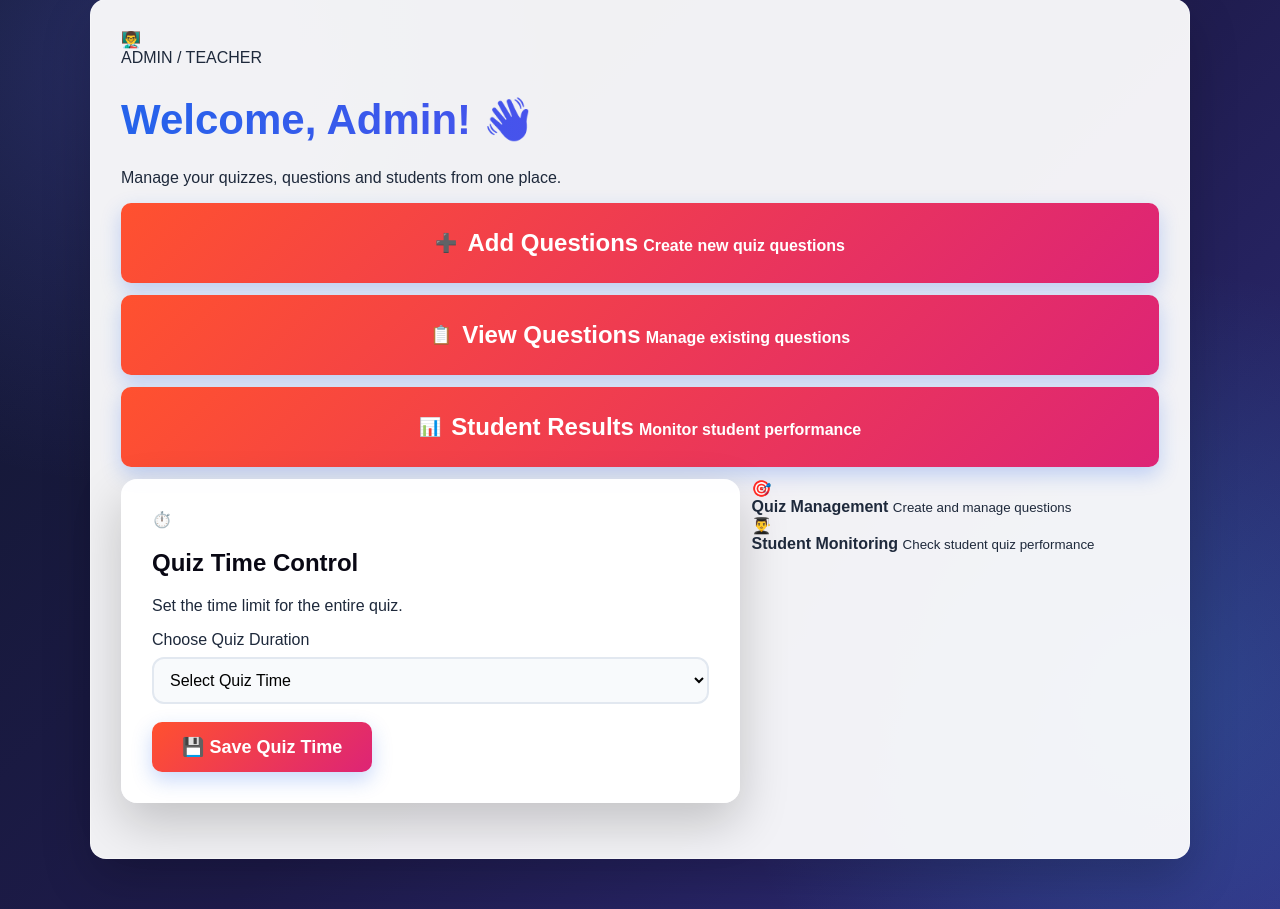
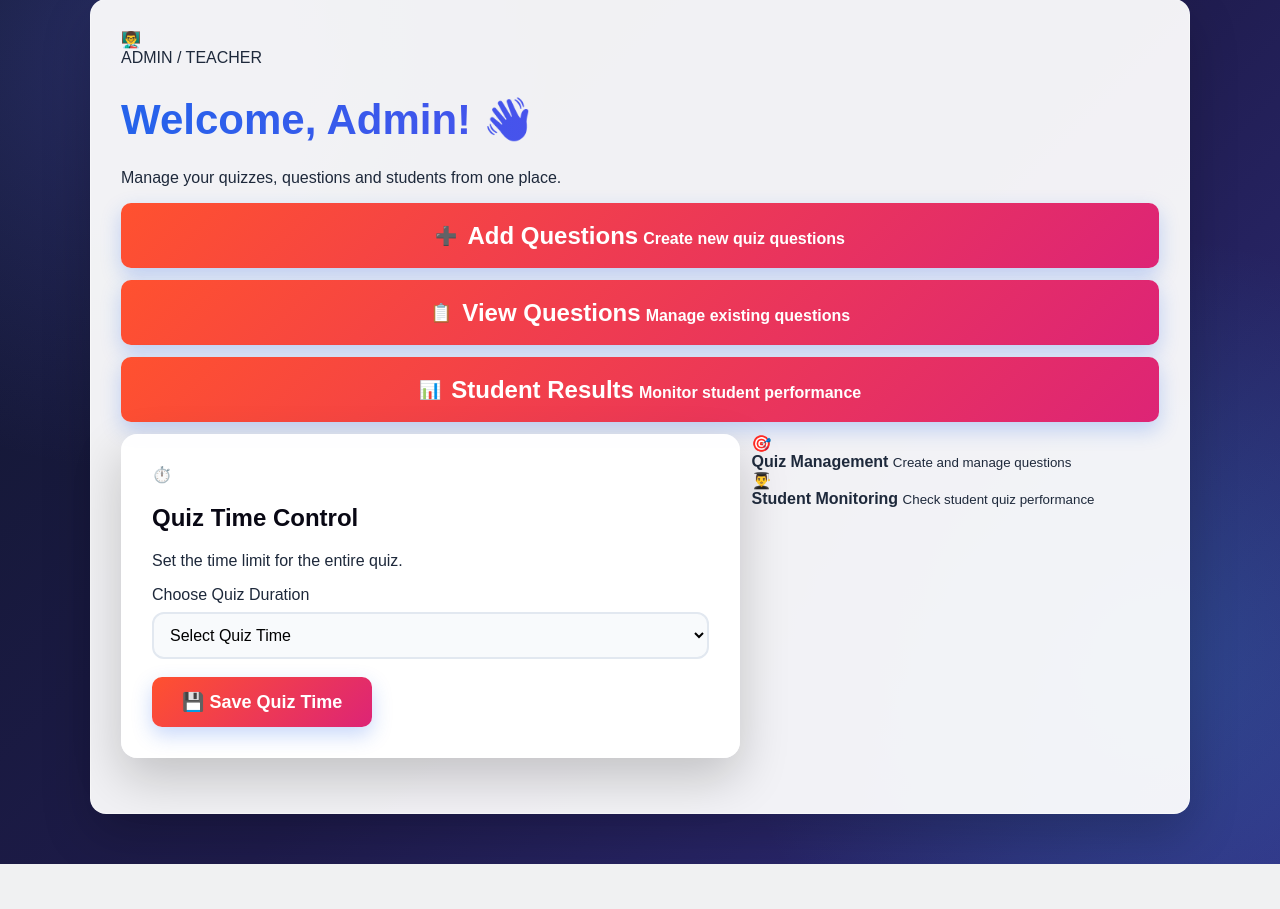
Before and after one commit to Sum332/online-quiz-management-system, a Python web app: template templates/admin.html in a window 1280 px wide. Shown: the part 158-1067 px from the top of the page. After the commit the page ends 1022 px from the top, so only its background shows below. Run offline with Jinja, Linux system fonts and the light colour scheme; the template is opened without the code that fills it, so the values that code supplies are empty.

Commit message:
Adjusted admin button size

```diff
--- a/static/style.css
+++ b/static/style.css
@@ -818,7 +818,7 @@ select:focus {
 /* ADMIN BUTTONS SAME SIZE */
 .admin-action {
     width: 100%;
-    min-height: 80px;
+    min-height: 65px;
     display: flex;
     align-items: center;
     gap: 20px;
```
